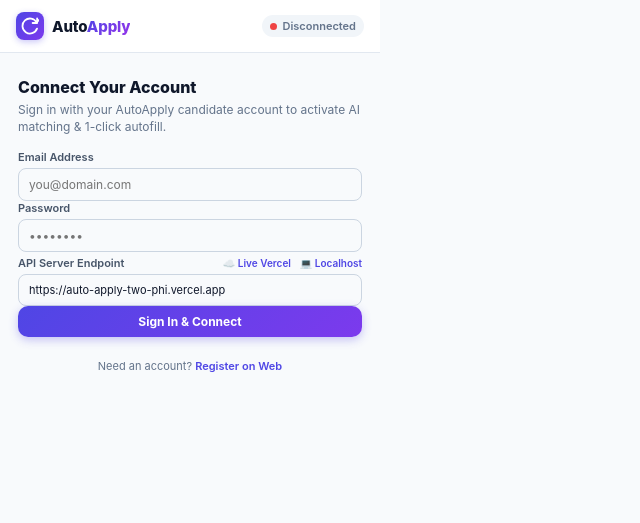
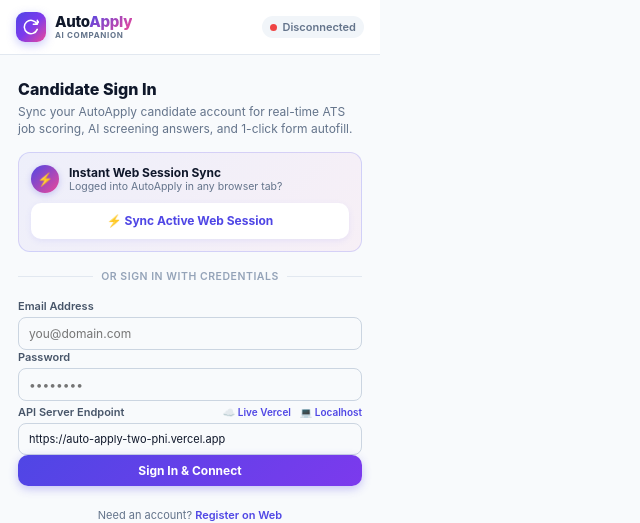
Before and after one commit to DhruvBamania/AutoApply, a Laravel app: page /chrome_extension/popup/popup.html in a window 1280 px wide. Shown: the top 523 px of the page, without its empty margins (0-640 px from the left). Run offline with Laravel 12, Linux system fonts and the light colour scheme.

Commit message:
Fix: Unified AutoApply extension branding, persistent session sync across tabs, and navbar collision prevention

```diff
--- a/chrome_extension/popup/popup.css
+++ b/chrome_extension/popup/popup.css
@@ -41,32 +41,135 @@ body {
 .brand-group {
   display: flex;
   align-items: center;
-  gap: 8px;
+  gap: 9px;
 }
 
 .brand-icon {
-  width: 28px;
-  height: 28px;
-  border-radius: 8px;
-  background: linear-gradient(135deg, #4f46e5 0%, #7c3aed 100%);
+  width: 30px;
+  height: 30px;
+  border-radius: 9px;
+  background: linear-gradient(135deg, #4f46e5 0%, #7c3aed 50%, #ec4899 100%);
   color: white;
   display: flex;
   align-items: center;
   justify-content: center;
-  box-shadow: 0 2px 6px rgba(79, 70, 229, 0.3);
+  box-shadow: 0 3px 10px rgba(99, 102, 241, 0.35);
+  flex-shrink: 0;
+}
+
+.brand-text-block {
+  display: flex;
+  flex-direction: column;
+  line-height: 1.1;
 }
 
 .brand-title {
   font-size: 15px;
   font-weight: 800;
   color: #0f172a;
-  letter-spacing: -0.01em;
+  letter-spacing: -0.02em;
 }
 
 .brand-title span {
-  background: linear-gradient(135deg, #4f46e5, #9333ea);
+  background: linear-gradient(135deg, #4f46e5, #ec4899);
   -webkit-background-clip: text;
   -webkit-text-fill-color: transparent;
+}
+
+.brand-sub {
+  font-size: 8px;
+  font-weight: 700;
+  letter-spacing: 0.08em;
+  color: #64748b;
+  text-transform: uppercase;
+}
+
+.web-sync-card {
+  background: linear-gradient(135deg, rgba(79, 70, 229, 0.06) 0%, rgba(236, 72, 153, 0.06) 100%);
+  border: 1px solid rgba(99, 102, 241, 0.22);
+  border-radius: 12px;
+  padding: 12px;
+  display: flex;
+  flex-direction: column;
+  gap: 10px;
+  margin-bottom: 2px;
+}
+
+.sync-card-left {
+  display: flex;
+  align-items: center;
+  gap: 10px;
+}
+
+.sync-icon-circle {
+  width: 28px;
+  height: 28px;
+  border-radius: 50%;
+  background: linear-gradient(135deg, #4f46e5, #ec4899);
+  color: white;
+  display: flex;
+  align-items: center;
+  justify-content: center;
+  font-size: 13px;
+  flex-shrink: 0;
+  box-shadow: 0 2px 6px rgba(79, 70, 229, 0.25);
+}
+
+.sync-text-group {
+  display: flex;
+  flex-direction: column;
+  line-height: 1.25;
+}
+
+.sync-title {
+  font-size: 12px;
+  font-weight: 700;
+  color: #0f172a;
+}
+
+.sync-desc {
+  font-size: 10.5px;
+  color: #64748b;
+}
+
+.btn-sync {
+  background: #ffffff;
+  color: #4f46e5;
+  border: 1px solid rgba(99, 102, 241, 0.35);
+  font-weight: 700;
+  box-shadow: 0 2px 6px rgba(99, 102, 241, 0.1);
+  transition: all 0.2s ease;
+  height: 36px;
+}
+
+.btn-sync:hover {
+  background: #f8fafc;
+  color: #3730a3;
+  border-color: #4f46e5;
+  transform: translateY(-1px);
+}
+
+.login-divider-row {
+  display: flex;
+  align-items: center;
+  text-align: center;
+  margin: 2px 0;
+  color: #94a3b8;
+  font-size: 10.5px;
+}
+
+.login-divider-row::before,
+.login-divider-row::after {
+  content: '';
+  flex: 1;
+  border-bottom: 1px solid #e2e8f0;
+}
+
+.login-divider-row span {
+  padding: 0 8px;
+  text-transform: uppercase;
+  letter-spacing: 0.05em;
+  font-weight: 600;
 }
 
 .header-status {
--- a/chrome_extension/popup/popup.html
+++ b/chrome_extension/popup/popup.html
@@ -13,11 +13,14 @@
     <header class="popup-header">
       <div class="brand-group">
         <div class="brand-icon">
-          <svg viewBox="0 0 24 24" width="18" height="18" fill="none" stroke="currentColor" stroke-width="2.4" stroke-linecap="round" stroke-linejoin="round">
+          <svg viewBox="0 0 24 24" width="16" height="16" fill="none" stroke="currentColor" stroke-width="2.3" stroke-linecap="round" stroke-linejoin="round">
             <path d="M21.5 2v6h-6M21.34 15.57a10 10 0 1 1-.57-8.38l5.67-5.67"/>
           </svg>
         </div>
-        <div class="brand-title">Auto<span>Apply</span></div>
+        <div class="brand-text-block">
+          <div class="brand-title">Auto<span>Apply</span></div>
+          <div class="brand-sub">AI COMPANION</div>
+        </div>
       </div>
       <div class="header-status">
         <span class="status-dot" id="statusDot"></span>
@@ -29,8 +32,26 @@
     <div class="view-panel" id="loginView" style="display: none;">
       <div class="login-card">
         <div class="login-header">
-          <h3>Connect Your Account</h3>
-          <p>Sign in with your AutoApply candidate account to activate AI matching & 1-click autofill.</p>
+          <h3>Candidate Sign In</h3>
+          <p>Sync your AutoApply candidate account for real-time ATS job scoring, AI screening answers, and 1-click form autofill.</p>
+        </div>
+
+        <!-- 1-Click Sync Option -->
+        <div class="web-sync-card" id="webSyncBox">
+          <div class="sync-card-left">
+            <div class="sync-icon-circle">⚡</div>
+            <div class="sync-text-group">
+              <div class="sync-title">Instant Web Session Sync</div>
+              <div class="sync-desc">Logged into AutoApply in any browser tab?</div>
+            </div>
+          </div>
+          <button type="button" class="btn btn-sync btn-block" id="webSyncBtn">
+            ⚡ Sync Active Web Session
+          </button>
+        </div>
+
+        <div class="login-divider-row">
+          <span>or sign in with credentials</span>
         </div>
 
         <form id="loginForm">
--- a/chrome_extension/popup/popup.js
+++ b/chrome_extension/popup/popup.js
@@ -407,8 +407,105 @@ document.addEventListener('DOMContentLoaded', async () => {
   });
 
   // --------------------------------------------------------------------------
-  // 7. Login & Settings Handlers
+  // 7. Login, Web Sync & Settings Handlers
   // --------------------------------------------------------------------------
+
+  const webSyncBtn = document.getElementById('webSyncBtn');
+  if (webSyncBtn) {
+    webSyncBtn.addEventListener('click', async () => {
+      const originalText = webSyncBtn.textContent;
+      webSyncBtn.textContent = '⚡ Checking Active Web Session...';
+      webSyncBtn.disabled = true;
+      loginError.style.display = 'none';
+
+      try {
+        const targetUrl = (document.getElementById('loginApiUrl')?.value.trim() || configuredApiUrl).replace(/\/+$/, '');
+
+        let synced = false;
+        try {
+          const syncRes = await fetch(`${targetUrl}/candidate/extension/sync-token`, {
+            method: 'GET',
+            credentials: 'include',
+            headers: { 'Accept': 'application/json' }
+          });
+          if (syncRes.ok) {
+            const data = await syncRes.json();
+            if (data && data.success && data.token) {
+              await chrome.runtime.sendMessage({
+                action: 'SYNC_WEB_SESSION',
+                payload: {
+                  token: data.token,
+                  user: data.user,
+                  profile: data.profile,
+                  apiUrl: targetUrl
+                }
+              });
+              configuredApiUrl = targetUrl;
+              webSyncBtn.textContent = '✓ Synced Successfully!';
+              setTimeout(() => {
+                showMainView(data.user);
+              }, 600);
+              synced = true;
+            }
+          }
+        } catch (_) {}
+
+        if (!synced) {
+          // Check open tabs if user is on localhost or Vercel
+          const tabs = await chrome.tabs.query({});
+          const candidateTab = tabs.find(t => t.url && (t.url.includes('localhost') || t.url.includes('127.0.0.1') || t.url.includes('vercel.app')));
+          if (candidateTab) {
+            try {
+              const tabOrigin = new URL(candidateTab.url).origin;
+              const tabRes = await fetch(`${tabOrigin}/candidate/extension/sync-token`, {
+                method: 'GET',
+                credentials: 'include',
+                headers: { 'Accept': 'application/json' }
+              });
+              if (tabRes.ok) {
+                const tabData = await tabRes.json();
+                if (tabData && tabData.success && tabData.token) {
+                  await chrome.runtime.sendMessage({
+                    action: 'SYNC_WEB_SESSION',
+                    payload: {
+                      token: tabData.token,
+                      user: tabData.user,
+                      profile: tabData.profile,
+                      apiUrl: tabOrigin
+                    }
+                  });
+                  configuredApiUrl = tabOrigin;
+                  webSyncBtn.textContent = '✓ Synced Successfully!';
+                  setTimeout(() => {
+                    showMainView(tabData.user);
+                  }, 600);
+                  synced = true;
+                }
+              }
+            } catch (_) {}
+          }
+        }
+
+        if (!synced) {
+          loginError.textContent = 'No active web session found. Please log into AutoApply on the web first, or sign in with your email and password below.';
+          loginError.style.display = 'block';
+          webSyncBtn.textContent = '⚠️ No Web Session Found';
+          setTimeout(() => {
+            webSyncBtn.textContent = originalText;
+            webSyncBtn.disabled = false;
+          }, 3000);
+        }
+      } catch (err) {
+        loginError.textContent = err.message || 'Sync failed. Please enter your email and password below.';
+        loginError.style.display = 'block';
+        webSyncBtn.textContent = '⚠️ Sync Failed';
+        setTimeout(() => {
+          webSyncBtn.textContent = originalText;
+          webSyncBtn.disabled = false;
+        }, 2500);
+      }
+    });
+  }
 
   const loginForm = document.getElementById('loginForm');
   const loginSubmitBtn = document.getElementById('loginSubmitBtn');
--- a/routes/web.php
+++ b/routes/web.php
@@ -128,6 +128,9 @@ Route::middleware(['auth', 'role:user'])->group(function () {
     Route::get('/applications', [\App\Http\Controllers\ChromeExtensionController::class, 'tracker'])->name('candidate.applications.index');
     Route::patch('/applications/{id}/status', [\App\Http\Controllers\ChromeExtensionController::class, 'updateStatus'])->name('candidate.applications.status');
     Route::delete('/applications/{id}', [\App\Http\Controllers\ChromeExtensionController::class, 'destroy'])->name('candidate.applications.destroy');
+
+    // Chrome Extension Candidate Session Sync
+    Route::get('/candidate/extension/sync-token', [\App\Http\Controllers\Api\ChromeExtensionApiController::class, 'syncWebToken'])->name('candidate.extension.sync_token');
 });
 
 // A dedicated Postman testing route that bypasses CSRF and Auth
```
Also changed, not shown: app/Http/Controllers/Api/ChromeExtensionApiController.php (+29 -0 lines), chrome_extension/background/background.js (+65 -8 lines), chrome_extension/content/content.js (+32 -0 lines), resources/views/candidate/applications/index.blade.php (+7 -2 lines), resources/views/layouts/app.blade.php (+25 -13 lines), resources/views/pages/chrome_extension.blade.php (+12 -0 lines), tests/Feature/ChromeExtensionApiTest.php (+28 -0 lines), chrome_extension/icons/icon128.png, chrome_extension/icons/icon16.png, chrome_extension/icons/icon48.png, chrome_extension/manifest.json.
